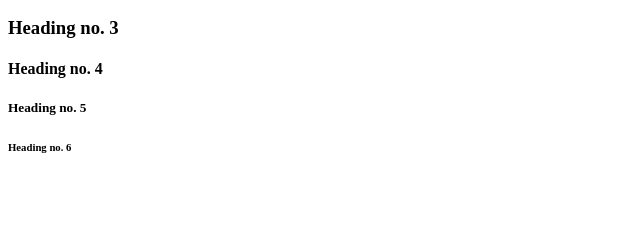
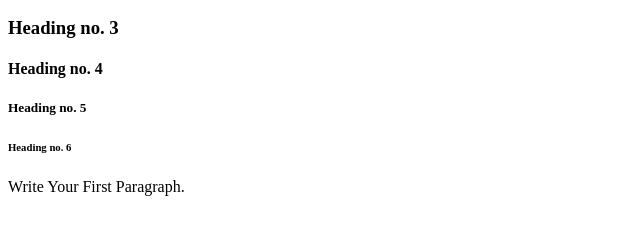
Before and after one commit to sujataoak799/idegithubvsc, a plain HTML site: page index.html in a window 1280 px wide. Shown: the part 110-344 px from the top of the page, without its empty margins (0-640 px from the left). Drawn offline with Linux system fonts and the light colour scheme.

Commit message:
Second Commit

```diff
--- a/index.html
+++ b/index.html
@@ -13,5 +13,7 @@
 <h4>Heading no. 4</h4>
 <h5>Heading no. 5</h5>
 <h6>Heading no. 6</h6>
+
+<p>Write Your First Paragraph.</p>
 </body>
 </html>
```
